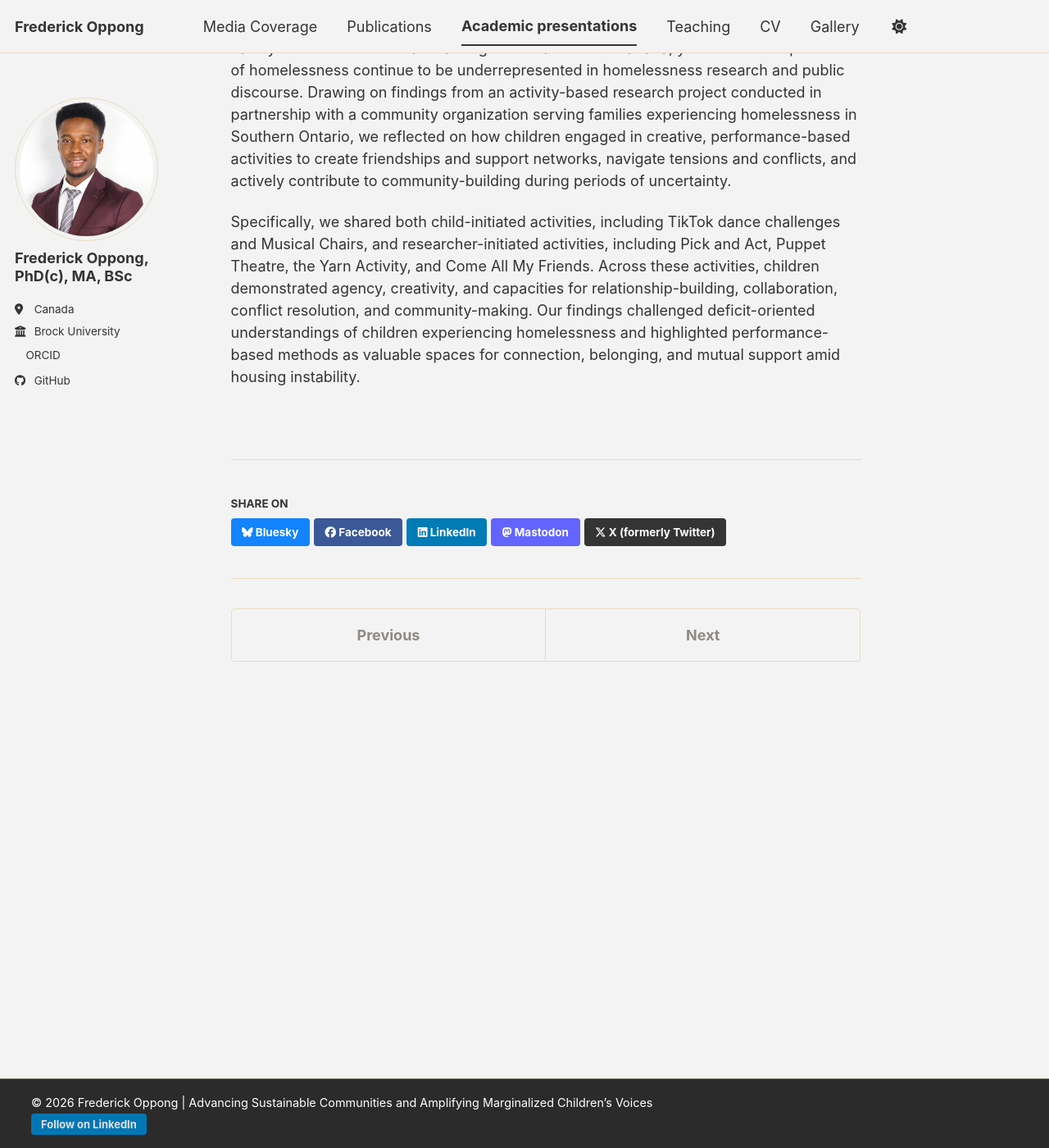
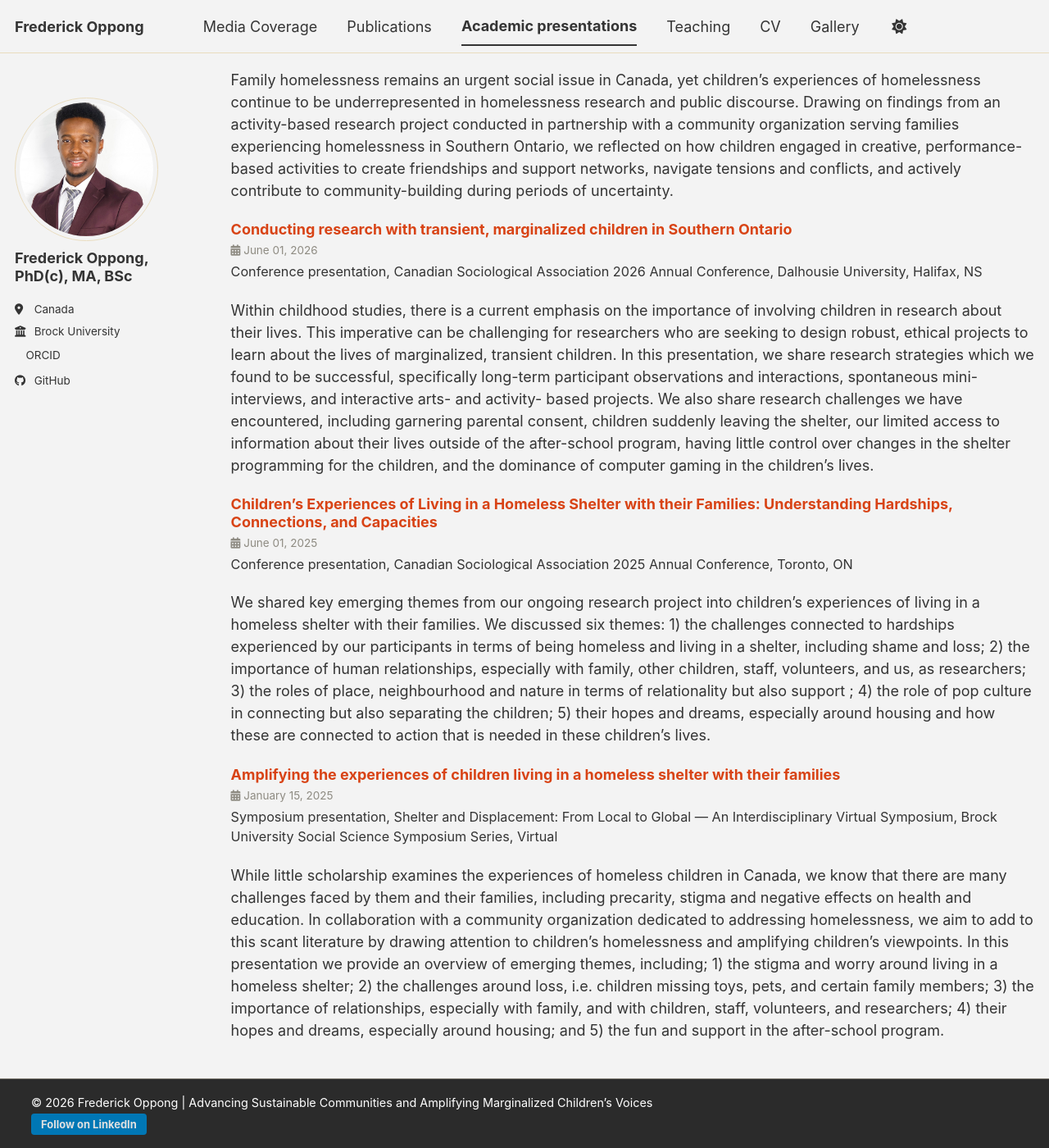
Before and after one commit to frederickoppong/frederickoppong.github.io, a Jekyll site: the page built from _talks/2012-03-01-talk-1.md, in a window 1280 px wide and 1400 px high, scrolled down 215 px. Shown: the whole window at 82% size. Built offline with Jekyll 4.4.1, drawn with Linux system fonts in a browser that asks for light colours; a style sheet for code colours, icons or effects is not loaded; some of the changed text lies outside the part shown.

Commit message:
Update layout and content for talks archive

```diff
--- a/_layouts/talk.html
+++ b/_layouts/talk.html
@@ -1,78 +1,46 @@
 ---
-layout: default
+layout: archive
+title: "Conference and presentations"
+permalink: /talks/
+author_profile: true
 ---
 
-{% include base_path %}
-
-{% if page.header.overlay_color or page.header.overlay_image or page.header.image %}
-  {% include page__hero.html %}
+{% if site.talkmap_link == true %}
+<p style="text-decoration:underline;"><a href="/talkmap.html">See a map of all the places I've given a talk!</a></p>
 {% endif %}
 
-{% if page.url != "/" and site.breadcrumbs %}
-  {% unless paginator %}
-    {% include breadcrumbs.html %}
-  {% endunless %}
-{% endif %}
+<div class="list__item">
+  <h3 class="archive__item-title" style="margin-top: 1em;">
+    <a href="https://www.youngpeoplestheatre.org/about-ypt/artist-opportunities/children-youth-and-performance-conference/" target="_blank" style="color: #d84315; text-decoration: none;">Belonging through building relationships and creating community in performance-based research with homeless children</a>
+  </h3>
+  <p class="page__meta"><i class="far fa-calendar-alt" aria-hidden="true"></i> July 18, 2026</p>
+  <p class="archive__item-excerpt" style="font-size: 0.9em;">Conference presentation, 2026 Children, Youth, and Performance Conference, Toronto, ON, Canada</p>
+  <p>Family homelessness remains an urgent social issue in Canada, yet children’s experiences of homelessness continue to be underrepresented in homelessness research and public discourse. Drawing on findings from an activity-based research project conducted in partnership with a community organization serving families experiencing homelessness in Southern Ontario, we reflected on how children engaged in creative, performance-based activities to create friendships and support networks, navigate tensions and conflicts, and actively contribute to community-building during periods of uncertainty.</p>
+</div>
 
-<div id="main" role="main">
-  {% include sidebar.html %}
+<div class="list__item">
+  <h3 class="archive__item-title" style="margin-top: 1em;">
+    <a href="https://event.fourwaves.com/2026-csa-scs-annual-conference/abstracts/107309e0-5dd2-44c6-8707-b21ebd4f5aa4" target="_blank" style="color: #d84315; text-decoration: none;">Conducting research with transient, marginalized children in Southern Ontario</a>
+  </h3>
+  <p class="page__meta"><i class="far fa-calendar-alt" aria-hidden="true"></i> June 01, 2026</p>
+  <p class="archive__item-excerpt" style="font-size: 0.9em;">Conference presentation, Canadian Sociological Association 2026 Annual Conference, Dalhousie University, Halifax, NS</p>
+  <p>Within childhood studies, there is a current emphasis on the importance of involving children in research about their lives. This imperative can be challenging for researchers who are seeking to design robust, ethical projects to learn about the lives of marginalized, transient children. In this presentation, we share research strategies which we found to be successful, specifically long-term participant observations and interactions, spontaneous mini-interviews, and interactive arts- and activity- based projects. We also share research challenges we have encountered, including garnering parental consent, children suddenly leaving the shelter, our limited access to information about their lives outside of the after-school program, having little control over changes in the shelter programming for the children, and the dominance of computer gaming in the children’s lives.</p>
+</div>
 
-  <article class="page" itemscope itemtype="http://schema.org/CreativeWork">
-    {% if page.title %}<meta itemprop="headline" content="{{ page.title | markdownify | strip_html | strip_newlines | escape_once }}">{% endif %}
-    {% if page.excerpt %}<meta itemprop="description" content="{{ page.excerpt | markdownify | strip_html | strip_newlines | escape_once }}">{% endif %}
-    {% if page.date %}<meta itemprop="datePublished" content="{{ page.date | date: "%B %d, %Y" }}">{% endif %}
-    {% if page.modified %}<meta itemprop="dateModified" content="{{ page.modified | date: "%B %d, %Y" }}">{% endif %}
+<div class="list__item">
+  <h3 class="archive__item-title" style="margin-top: 1em;">
+    <a href="https://event.fourwaves.com/csa-scs-conference-2025/abstracts/d839dfda-1c8c-4522-adc9-88615c447d3e" target="_blank" style="color: #d84315; text-decoration: none;">Children’s Experiences of Living in a Homeless Shelter with their Families: Understanding Hardships, Connections, and Capacities</a>
+  </h3>
+  <p class="page__meta"><i class="far fa-calendar-alt" aria-hidden="true"></i> June 01, 2025</p>
+  <p class="archive__item-excerpt" style="font-size: 0.9em;">Conference presentation, Canadian Sociological Association 2025 Annual Conference, Toronto, ON</p>
+  <p>We shared key emerging themes from our ongoing research project into children’s experiences of living in a homeless shelter with their families. We discussed six themes: 1) the challenges connected to hardships experienced by our participants in terms of being homeless and living in a shelter, including shame and loss; 2) the importance of human relationships, especially with family, other children, staff, volunteers, and us, as researchers; 3) the roles of place, neighbourhood and nature in terms of relationality but also support ; 4) the role of pop culture in connecting but also separating the children; 5) their hopes and dreams, especially around housing and how these are connected to action that is needed in these children’s lives.</p>
+</div>
 
-    <div class="page__inner-wrap">
-      {% unless page.header.overlay_color or page.header.overlay_image %}
-        <header>
-          {% if page.title %}<h1 class="page__title" itemprop="headline">{{ page.title | markdownify | remove: "<p>" | remove: "</p>" }}</h1>{% endif %}
-          {% if page.read_time %}
-            <p class="page__meta"><i class="fa fa-clock" aria-hidden="true"></i> {% include read-time.html %}</p>
-          {% endif %}
-        {% if page.modified %}
-          <p class="page__date"><strong><i class="fa fa-fw fa-calendar" aria-hidden="true"></i>Date:</strong> <time datetime="{{ page.modified | date: "%Y-%m-%d" }}">{{ page.modified | date: "%B %d, %Y" }}</time></p>
-        {% elsif page.date %}
-          <p class="page__date"><strong><i class="fa fa-fw fa-calendar" aria-hidden="true"></i>Date:</strong> <time datetime="{{ page.date | date_to_xmlschema }}">{{ page.date | date: "%B %d, %Y" }}</time></p>
-        {% endif %}
-        {% if page.talk_type %}<p>{{page.talk_type}} at {{ page.venue }},  {{page.location}} {% endif %}
-
-        </header>
-      {% endunless %}
-
-      <section class="page__content" itemprop="text">
-        {{ content }}
-        {% if page.link %}<div><a href="{{ page.link }}" class="btn">{{ site.data.ui-text[site.locale].ext_link_label | default: "Direct Link" }}</a></div>{% endif %}
-      </section>
-
-      <footer class="page__meta">
-        {% if site.data.ui-text[site.locale].meta_label %}
-          <h4 class="page__meta-title">{{ site.data.ui-text[site.locale].meta_label }}</h4>
-        {% endif %}
-        {% include page__taxonomy.html %}
-      </footer>
-
-      {% if page.share %}{% include social-share.html %}{% endif %}
-
-      {% include post_pagination.html %}
-    </div>
-
-    {% if site.comments.provider and page.comments %}
-      {% include comments.html %}
-    {% endif %}
-  </article>
-
-  {% comment %}<!-- only show related on a post page when not disabled -->{% endcomment %}
-  {% if page.id and page.related and site.related_posts.size > 0 %}
-    <div class="page__related">
-      {% if site.data.ui-text[site.locale].related_label %}
-        <h4 class="page__related-title">{{ site.data.ui-text[site.locale].related_label | default: "You May Also Enjoy" }}</h4>
-      {% endif %}
-      <div class="grid__wrapper">
-        {% for post in site.related_posts limit:4 %}
-          {% include archive-single.html type="grid" %}
-        {% endfor %}
-      </div>
-    </div>
-  {% endif %}
+<div class="list__item">
+  <h3 class="archive__item-title" style="margin-top: 1em;">
+    <a href="https://brocku.ca/social-sciences/symposium-series/shelter-and-displacement/#1734019033898-c98ec749-7075" target="_blank" style="color: #d84315; text-decoration: none;">Amplifying the experiences of children living in a homeless shelter with their families</a>
+  </h3>
+  <p class="page__meta"><i class="far fa-calendar-alt" aria-hidden="true"></i> January 15, 2025</p>
+  <p class="archive__item-excerpt" style="font-size: 0.9em;">Symposium presentation, Shelter and Displacement: From Local to Global — An Interdisciplinary Virtual Symposium, Brock University Social Science Symposium Series, Virtual</p>
+  <p>While little scholarship examines the experiences of homeless children in Canada, we know that there are many challenges faced by them and their families, including precarity, stigma and negative effects on health and education. In collaboration with a community organization dedicated to addressing homelessness, we aim to add to this scant literature by drawing attention to children’s homelessness and amplifying children’s viewpoints. In this presentation we provide an overview of emerging themes, including; 1) the stigma and worry around living in a homeless shelter; 2) the challenges around loss, i.e. children missing toys, pets, and certain family members; 3) the importance of relationships, especially with family, and with children, staff, volunteers, and researchers; 4) their hopes and dreams, especially around housing; and 5) the fun and support in the after-school program.</p>
 </div>
```
